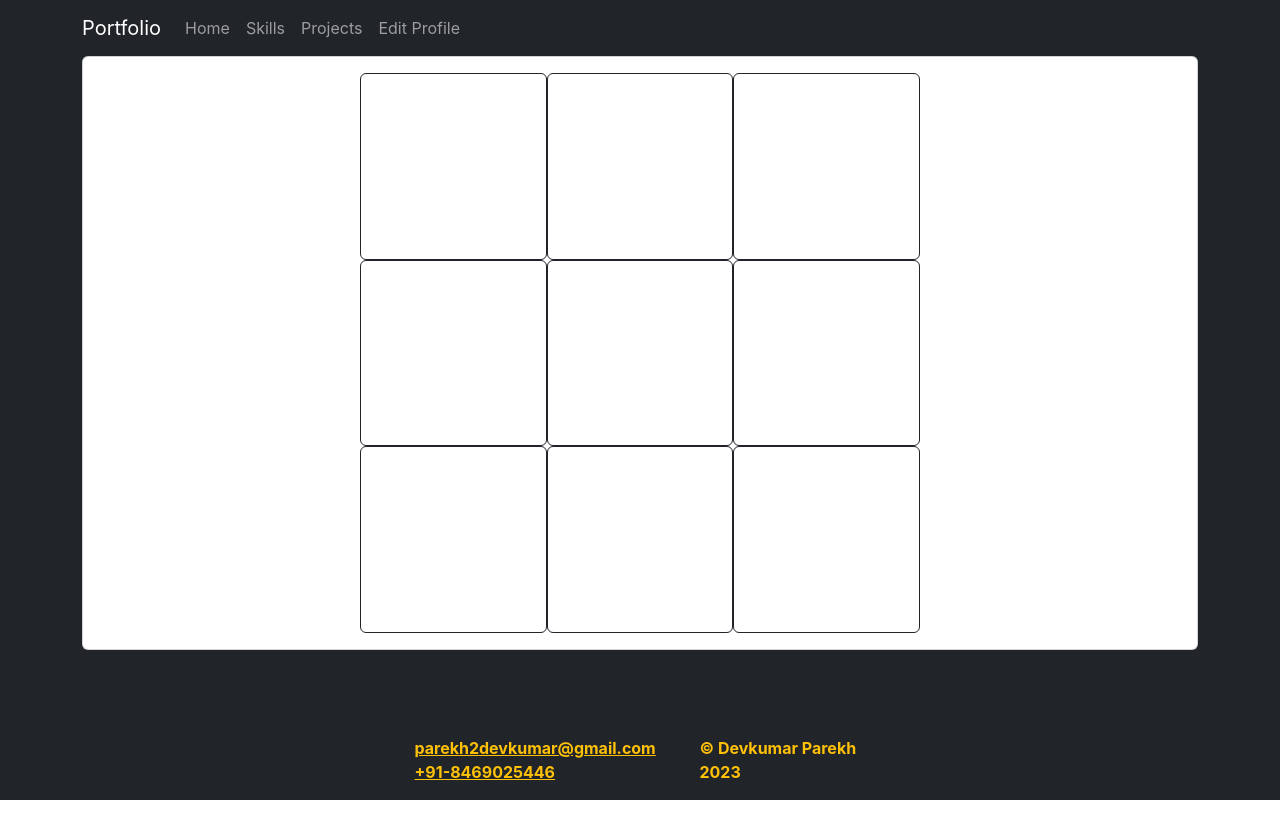
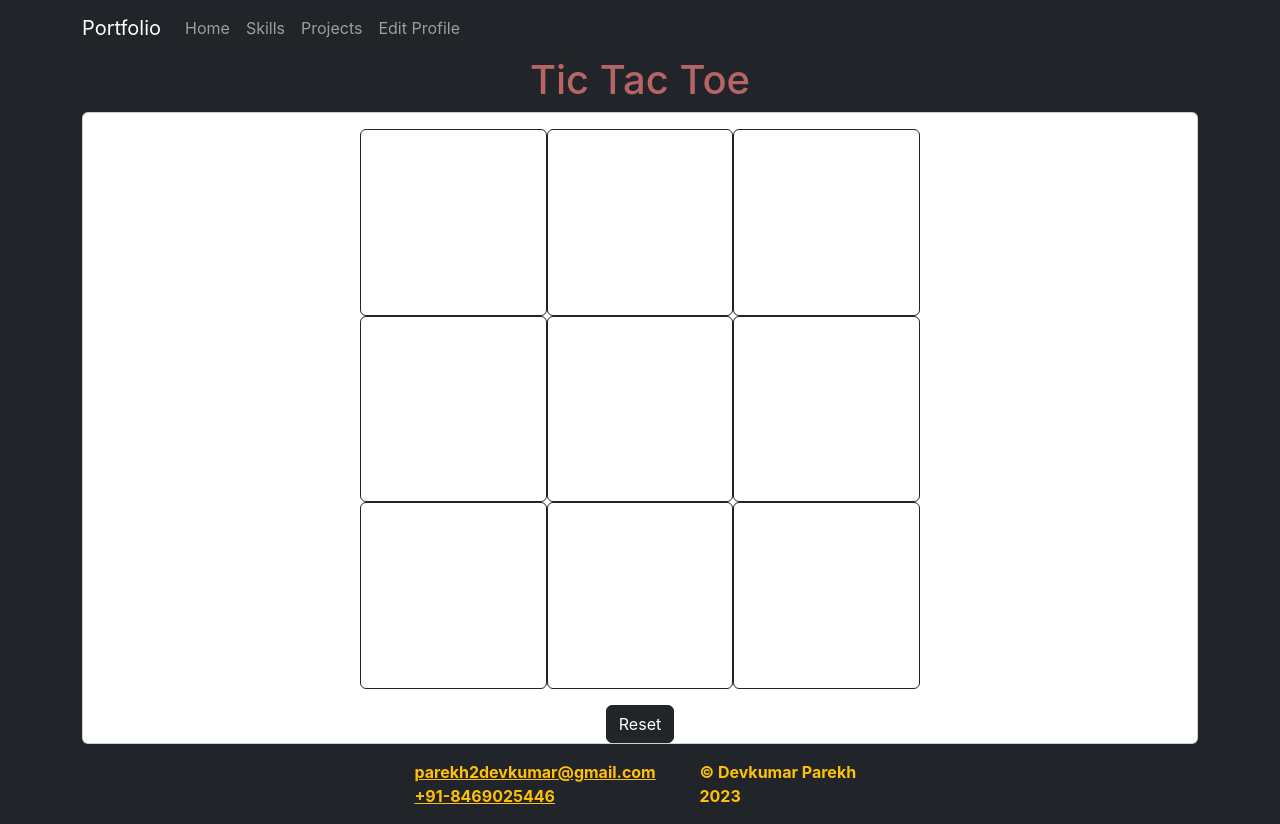
Before and after one commit to Devkumar-parekh/DevkumarPortfolio, a React (Create React App) app: page /projectlist/tic-tac-toe in a window 1280 px wide. Before the commit the page ends 800 px from the top, so only its background shows below. Built offline with nearby package versions, Linux system fonts and the light colour scheme.

Commit message:
Seo actions

```diff
--- a/public/index.html
+++ b/public/index.html
@@ -5,6 +5,7 @@
     <link rel="icon" href="%PUBLIC_URL%/favicon.ico" />
     <meta name="viewport" content="width=device-width, initial-scale=1" />
     <meta name="theme-color" content="#3f51b5" />
+    <meta http-equiv="content-language" content="en"/>
     <meta
       name="description"
       content="Devkumar Parekh. This site contains the portfolio of web developer, his skill-set, qualifications, experience."
@@ -13,7 +14,7 @@
 
     <meta
       name="keywords"
-      content="reactjs, react developer, nextjs , react js, developer, software, software engineer, SDE, mernstack developer, mern, Devkumar, Devkumar Parekh,DevkumarParekh, Parekh"
+      content="Devkumar Parekh | Portfolio,developer portfolio,webdeveloper portfolio,reactjs, react developer, nextjs , react js, developer, software, software engineer, SDE, mernstack developer, mern, Devkumar, Devkumar Parekh,DevkumarParekh, Parekh"
     />
     <meta name="robots" content="index, follow" />
     <meta http-equiv="Content-Type" content="text/html; charset=utf-8" />
@@ -54,7 +55,7 @@
       work correctly both with client-side routing and a non-root public URL.
       Learn how to configure a non-root public URL by running `npm run build`.
     -->
-    <title>Devkumar Parekh</title>
+    <title>Devkumar Parekh | Portfolio</title>
   </head>
   <body>
     <noscript>You need to enable JavaScript to run this app.</noscript>
--- a/src/pages/projects/Chess.js
+++ b/src/pages/projects/Chess.js
@@ -137,6 +137,7 @@ function Chessboard() {
         <div className="shape-top" style={{ background: "#b8c1ec" }}></div>
         <div className="shape-left" style={{ background: "#eebbc2" }}></div>
         <div className="position-relative">
+          <h1 style={{ color: "#242947" }}>Queen's Moves</h1>
           <button
             onClick={() => {
               setHighlightList([]);
--- a/src/pages/projects/TicTacToe.js
+++ b/src/pages/projects/TicTacToe.js
@@ -63,6 +63,7 @@ const TicTacToe = () => {
         } */
         }
       `}</style>
+      <h1 style={{ color: "#eb7b7bbd", textAlign: "center" }}>Tic Tac Toe</h1>
       <div className="card">
         <div className="card-body">
           <div className="d-flex  justify-content-center">
@@ -81,7 +82,7 @@ const TicTacToe = () => {
                 className="block-btn  btn position-relative"
                 onClick={() => handleInput(1)}
               >
-                <div className="position-absolute top-50 start-50 translate-middle fs-3">
+                <div className="position-absolute top-50 start-50 translate-middle fs-2">
                   {gameState[1]}
                 </div>
               </div>
@@ -162,6 +163,17 @@ const TicTacToe = () => {
             </div>
           </div>
         </div>
+        <div className="text-center">
+          <button
+            className="btn btn-dark"
+            onClick={() => {
+              setGameState(Array(9).fill(""));
+              setResult(false);
+            }}
+          >
+            Reset
+          </button>
+        </div>
       </div>
     </div>
   );
```
